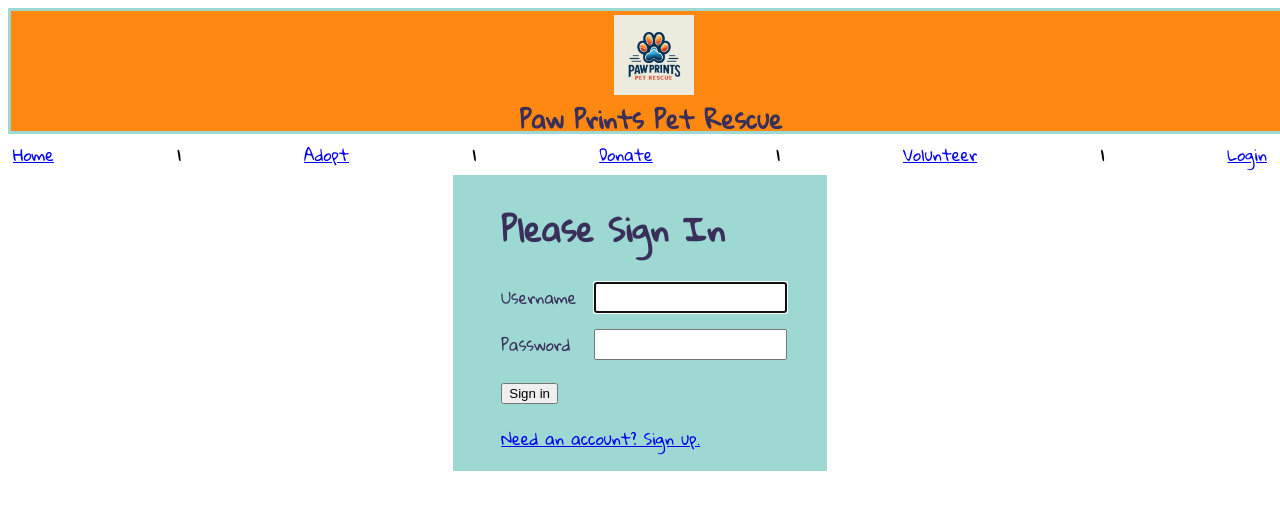
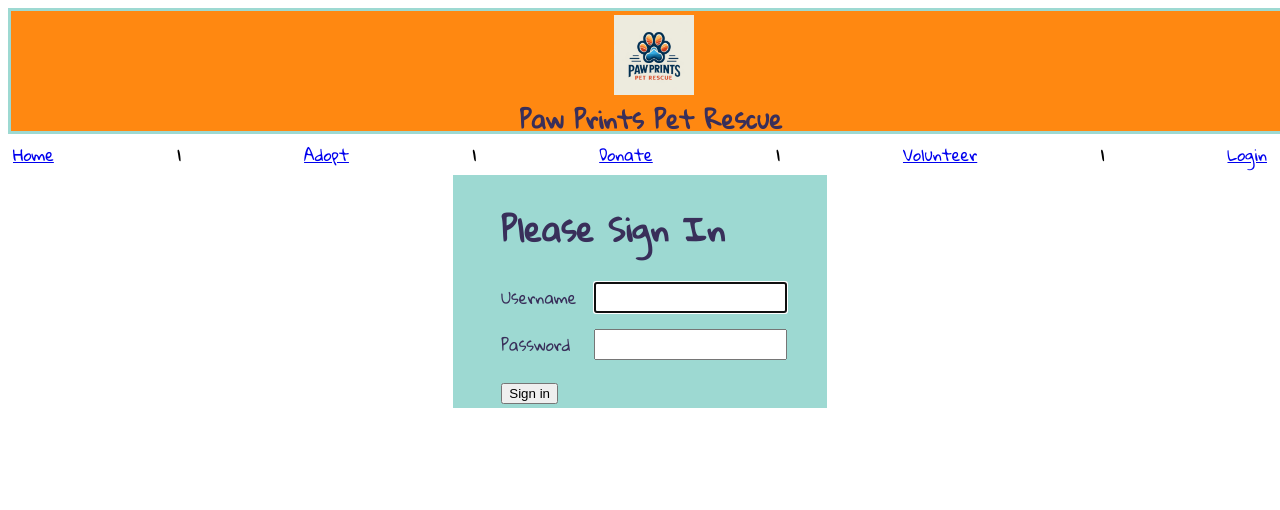
Before and after one commit to mp091689/paw-prints-pet-rescue, a Vue app in the folder vue/: page /login in a window 1280 px wide. Shown: the top 510 px of the page. Built offline with nearby package versions, Linux system fonts and the light colour scheme.

Commit message:
before meeting fixes

```diff
--- a/vue/src/components/PetCard.vue
+++ b/vue/src/components/PetCard.vue
@@ -21,7 +21,7 @@ export default {
       if(Object.keys(this.$store.state.user).length === 0){
         return false;
       }
-      return this.$store.state.user.authorities?.filter(role => role.name === 'ROLE_ADMIN').length;
+      return this.$store.state.user.authorities?.filter(role => role.name === 'ROLE_ADMIN' || 'ROLE_USER').length;
     },
     getMainPhotoUrl(id) {
         return import.meta.env.VITE_REMOTE_API + '/pets/' + id + '/main-photo';
--- a/vue/src/components/VolunteerCard.vue
+++ b/vue/src/components/VolunteerCard.vue
@@ -13,6 +13,9 @@
         <div class="columns">
             <p><b>Volunteering Interest:</b> {{ person.volunteeringInterest }}</p>
         </div>
+      <form action="#" @submit.prevent="submitApprove" v-if="!person.isApproved && $store.getters.isUserRole('ROLE_ADMIN')">
+        <button type="submit">Approve</button>
+      </form>
       <!-- <router-link :to="{name: 'edit-volunteer', params: {personId: person.personId}}" v-if="isAuthorized()">Edit</router-link> -->
     </div>
 </template>
--- a/vue/src/views/auth/LoginView.vue
+++ b/vue/src/views/auth/LoginView.vue
@@ -17,9 +17,9 @@
                 <input type="password" id="password" v-model="user.password" required/>
             </div>
             <button type="submit">Sign in</button>
-            <p>
-                <router-link v-bind:to="{ name: 'register' }">Need an account? Sign up.</router-link>
-            </p>
+<!--            <p>-->
+<!--                <router-link v-bind:to="{ name: 'register' }">Need an account? Sign up.</router-link>-->
+<!--            </p>-->
         </form>
     </div>
 </template>
```
